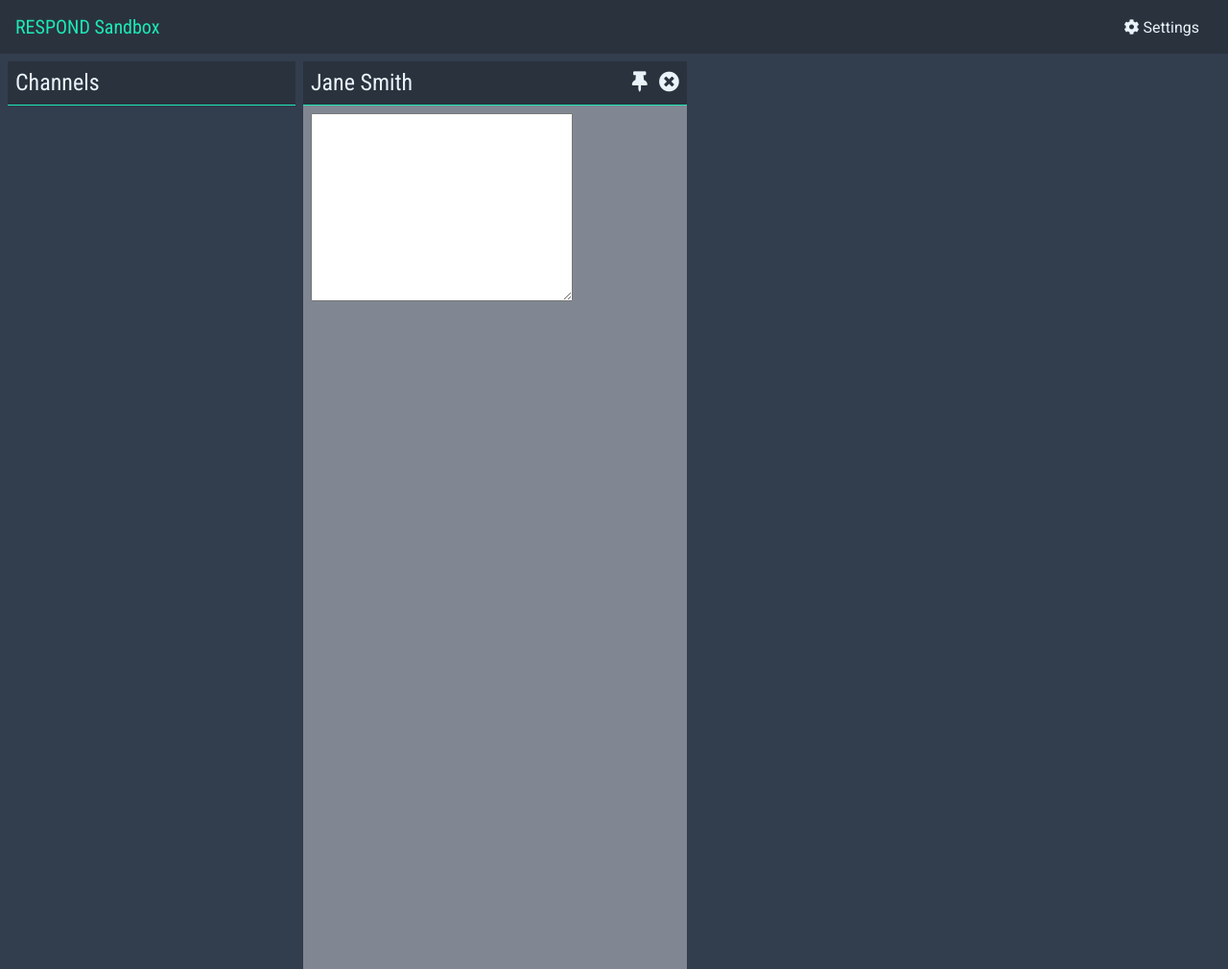
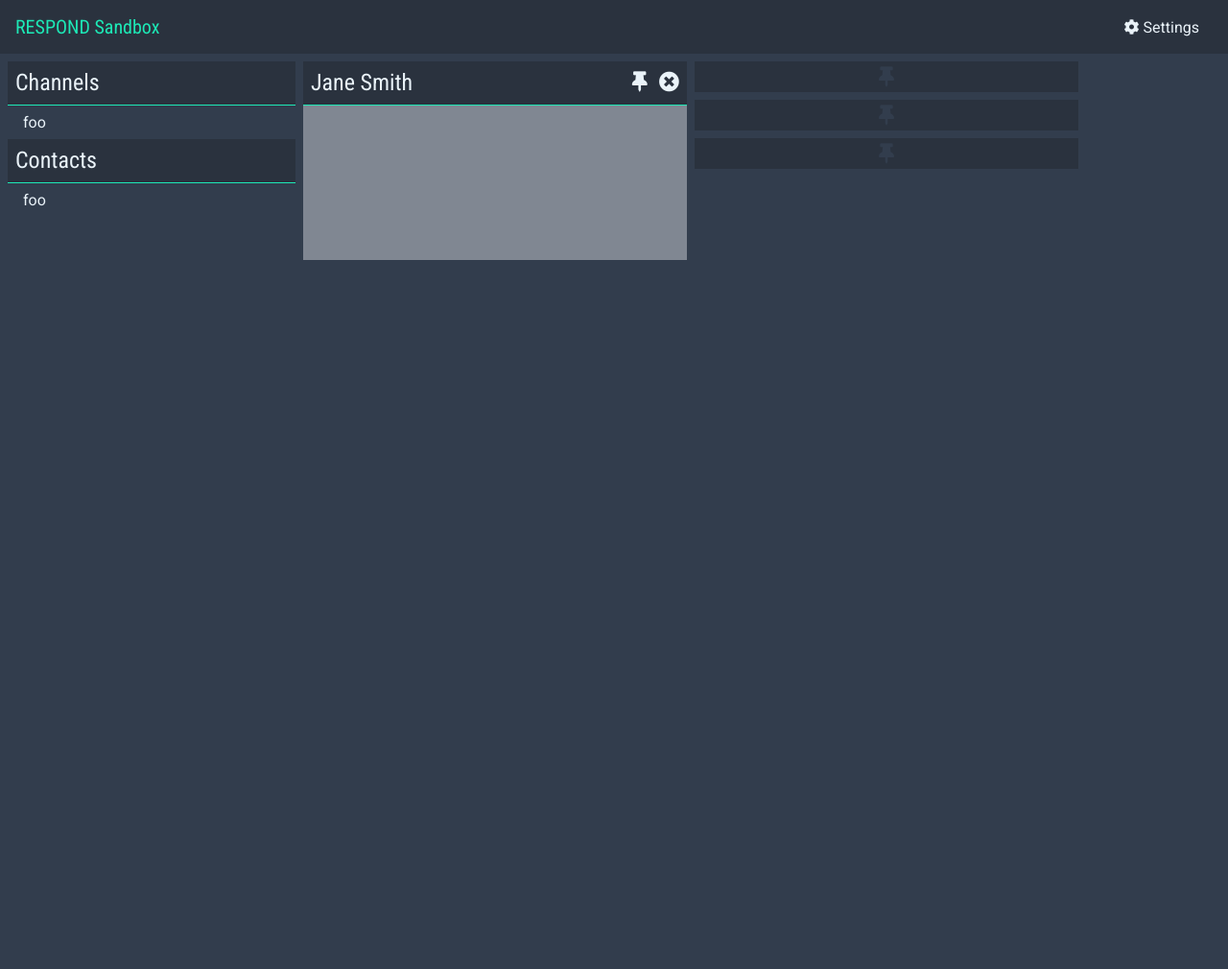
Before and after one commit to fergd/chat-int, a Jekyll site: the page built from index.html, in a window 1280 px wide. Shown: the whole page at 96% size. Built offline with Jekyll 4.4.1, drawn with Linux system fonts in a browser that asks for light colours; nearby versions of some CDN libraries; after the commit the page ends 900 px from its top, so only the background shows below that.

Commit message:
end of the day commit;

```diff
--- a/assets/css/custom.scss
+++ b/assets/css/custom.scss
@@ -117,18 +117,35 @@ body{
 	background-color: $color__blue--dark;
 }
 
+// comp__channels
+.container__items{
+	padding: $size--small;
+	background: $color__blue--darker;
+}
+
+// pinned containers
+.container__pinned section{
+	width: 400px;
+	background: $color__blue--darkest;
+	padding: $size--small;
+	margin-bottom: $size--small;
+}
+.container__pinned section i{
+	color: $color__blue--darker;
+}
+
 //==END Components==//
-
-.sidebar{
-	width: 300px;
-	height: 100vh;
+[class^="container"]{
 	margin-left: $size--small;
 }
-.column h3{
+
+.container__contacts{
+	width: 300px;
+}
+.sidebar h3{
 	margin: $size--small;
 }
-.primary-chat{
+.container__chat{
 	width: 400px;
-	height: 100vh;
 	margin-left: $size--small;
 }
--- a/index.html
+++ b/index.html
@@ -16,18 +16,31 @@ layout: home
     </div>
 </nav>
 
-<div class="d-flex">
-	<article class="sidebar column">
-		<header class="header__group d-flex">
+<main class="d-flex">
+    <div class="container__contacts d-flex flex-column">
+        <article class="sidebar comp__channels">
+            <header class="header__group">
                 <h4>Channels</h4>
-
             </header>
-		<section>
-
+            <section class="container__items">
+            	<div class="item">
+            		foo
+            	</div>
             </section>
         </article>
+        <article class="sidebar comp__groups">
+            <header class="header__group">
+                <h4>Contacts</h4>
+            </header>
+            <section class="container__items">
+            	<div class="item">
+            		foo
+            	</div>
+            </section>
+        </article>
+    </div>
 
-	<div class="primary-chat column">
+    <div class="container__chat">
         <header class="header__group d-flex justify-content-between align-items-center">
             <h4>Jane Smith</h4>
             <div>
@@ -38,7 +51,18 @@ layout: home
         <section class="area__chat">
             <div>
             </div>
-		<textarea name="" id="" cols="30" rows="10"></textarea>
         </section>
     </div>
+
+    <div class="container__pinned d-flex flex-column">
+		<section class="d-flex justify-content-center">
+			<i class="fas fa-thumbtack fa-lg"></i>
+		</section>
+		<section class="d-flex justify-content-center">
+			<i class="fas fa-thumbtack fa-lg"></i>
+		</section>
+		<section class="d-flex justify-content-center">
+			<i class="fas fa-thumbtack fa-lg"></i>
+		</section>
    	</div>
+</main>
```
Lines whose indentation alone changed are shown as unchanged.
